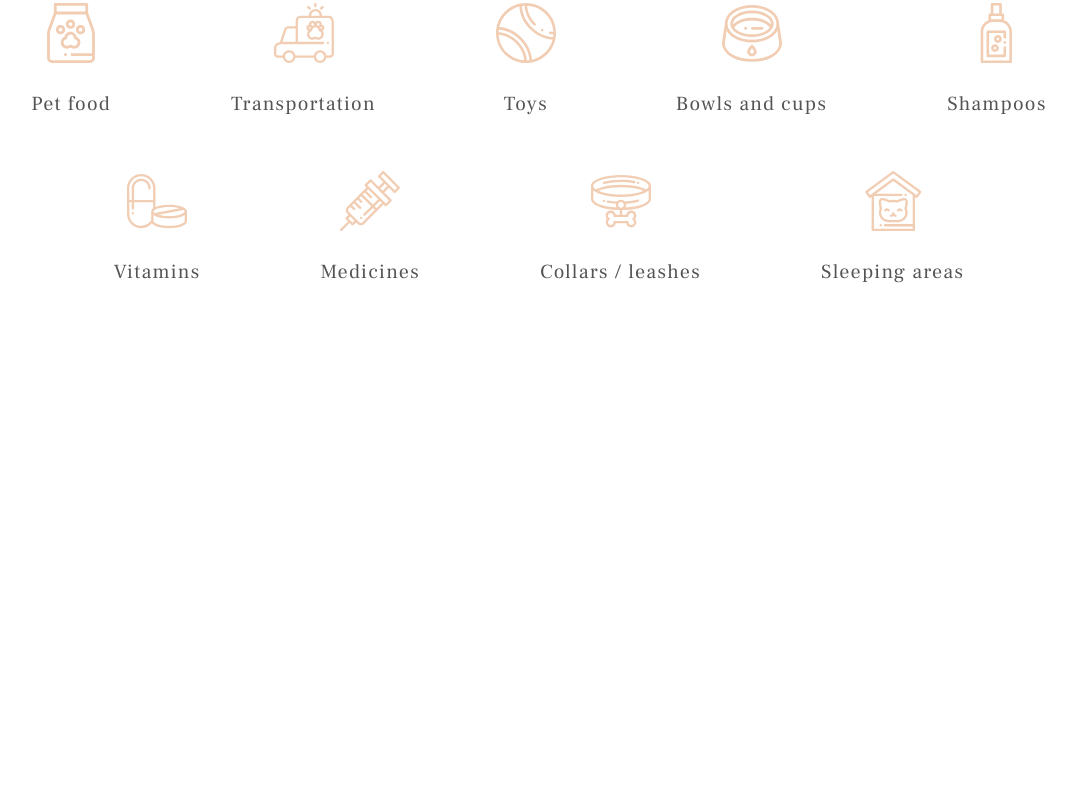
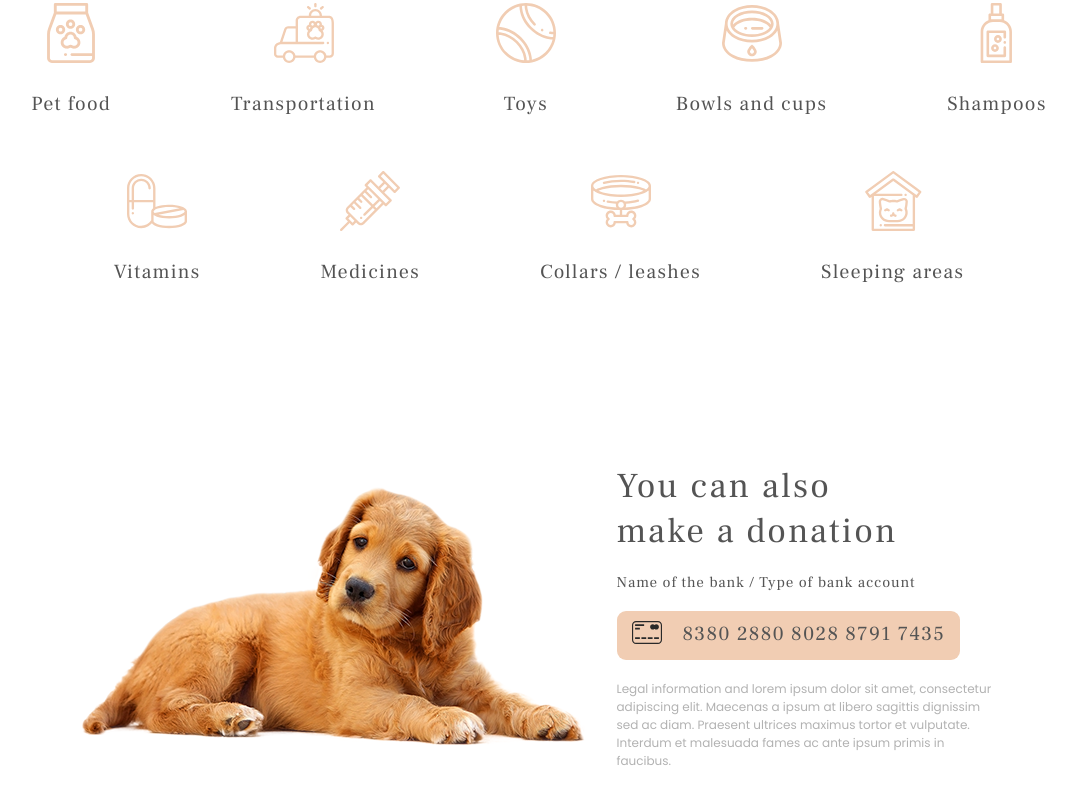
Before and after one commit to Alekice/practice_drafts, a plain HTML site: page shelter/pages/main/main.html in a window 1280 px wide. Shown: the part 2603-3407 px from the top of the page, without its empty margins (101-1177 px from the left). Before the commit the page ends 3347 px from the top, so only its background shows below. Drawn offline with Linux system fonts and the light colour scheme; files whose address does not match are found by name.

Commit message:
feat: add donation section

```diff
--- a/shelter/pages/main/main.html
+++ b/shelter/pages/main/main.html
@@ -163,7 +163,27 @@
             </div>
         </section>
         <section class="section">
-            <div class="container"></div>
+            <div class="container container-donation">
+                <img src="../../assets/images/png/donation-dog.png" alt="Pets" class="donation__image">
+                <div class="donation__content">
+                    <h3 class="header3 donation__title">
+                        You can also<br>make a donation
+                    </h3>
+                    <h5 class="header5 donation__title">
+                        Name of the bank / Type of bank account
+                    </h5>
+                    <h4 class="header4 donation__title">
+                        <span class="credit-card">
+                            8380 2880 8028 8791 7435
+                        </span>
+                    </h4>
+                    <p class="text-s donation__text">
+                        Legal information and lorem ipsum dolor sit amet, consectetur adipiscing elit. Maecenas a ipsum
+                        at libero sagittis dignissim sed ac diam. Praesent ultrices maximus tortor et vulputate.
+                        Interdum et malesuada fames ac ante ipsum primis in faucibus.
+                    </p>
+                </div>
+            </div>
         </section>
     </main>
     <footer class="footer">
--- a/shelter/pages/main/style.css
+++ b/shelter/pages/main/style.css
@@ -6,6 +6,7 @@
     --color-dark-3xl: #292929;
     --color-dark-xl: #4c4c4c;
     --color-dark-l: #545454;
+    --color-dark-m: #b2b2b2;
     --color-dark-s: #cdcdcd;
     --color-light-xl: #ffffff;
     --color-light-s: #fafafa;
@@ -375,3 +376,47 @@
     gap: 30px;
     color: var(--color-dark-l);
 }
+
+/**** Donation ****/
+
+.container-donation {
+    display: flex;
+    justify-content: center;
+    align-items: center;
+}
+
+.donation__image {
+    width: 505px;
+    height: 261px;
+}
+
+.donation__content {
+    display: flex;
+    flex-direction: column;
+    gap: 20px;
+    max-width: 380px;
+    margin-left: 30px;
+}
+
+.donation__title {
+    color: var(--color-dark-l);
+}
+
+.credit-card {
+    padding: 10px 15px;
+    background-color: var(--color-primary);
+    border-radius: 9px;
+    display: inline-block;
+}
+
+.credit-card::before {
+    content: url(../../assets/icons/credit-card.svg);
+    margin-right: 15px;
+    vertical-align: middle;
+}
+
+.donation__text {
+    color: var(--color-dark-m);
+}
+
+/**** FOOTER ****/
```
Also changed, not shown: shelter/assets/icons/credit-card.svg (added).
